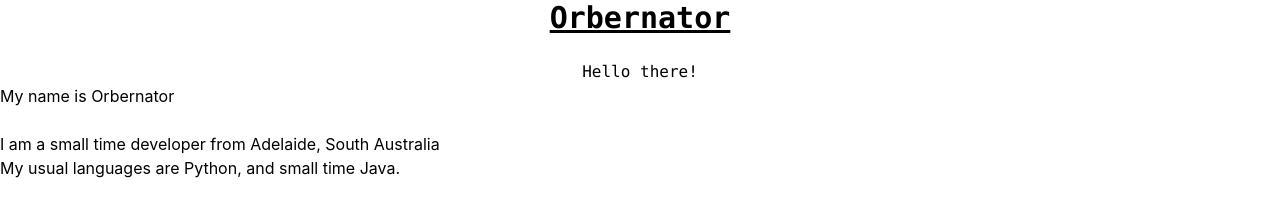
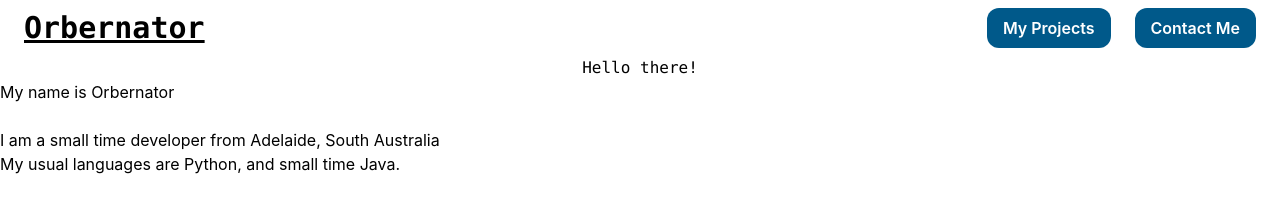
Before and after one commit to Orbernator/OrbernatorWebsite, a plain HTML site: page index.html in a window 1280 px wide. Drawn offline with Linux system fonts and the light colour scheme.

Commit message:
Made a Nav Bar, still needs work!

```diff
--- a/index.html
+++ b/index.html
@@ -7,11 +7,16 @@
     <title>Orbernator</title>
 </head>
 <body>
-    <div class="header">
-        <h1 class="text-3xl font-mono font-bold text-center underline">Orbernator</h1>
+
+    <div class="flex h-14 items-center justify-between gap-8 px-4 sm:px-6">
+        <div class="header">
+            <h1 class="text-3xl font-mono font-bold text-center underline">Orbernator</h1>
+        </div>
+        <div class="flex items-center gap-6 max-md:hidden">
+            <button class="cursor-pointer bg-sky-800 hover:bg-sky-900 rounded-xl px-4 py-2 font-semibold text-center text-white">My Projects</button>
+            <button class="cursor-pointer bg-sky-800 hover:bg-sky-900 rounded-xl px-4 py-2 font-semibold text-center text-white">Contact Me</button>
+        </div>
     </div>
-    <br>
-
 
     <h2 class="text-2x1 font-mono text-center">Hello there!</h2>
     <p>My name is Orbernator</p>
```
Also changed, not shown: src/output.css.
